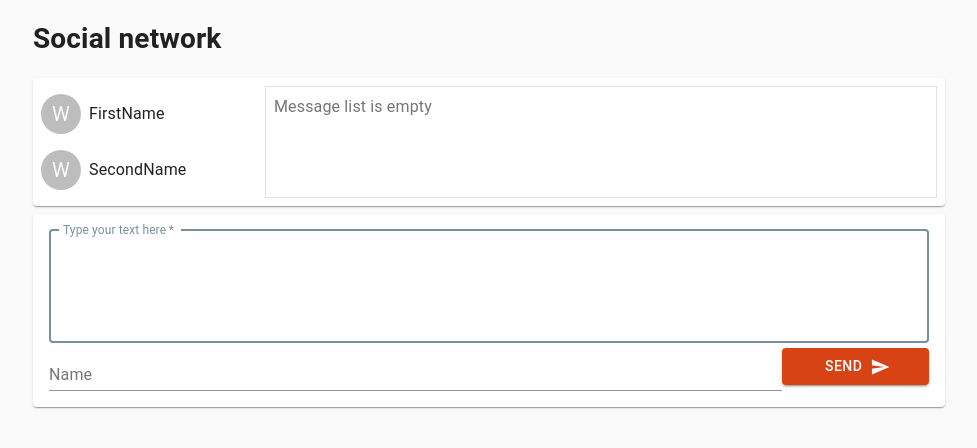
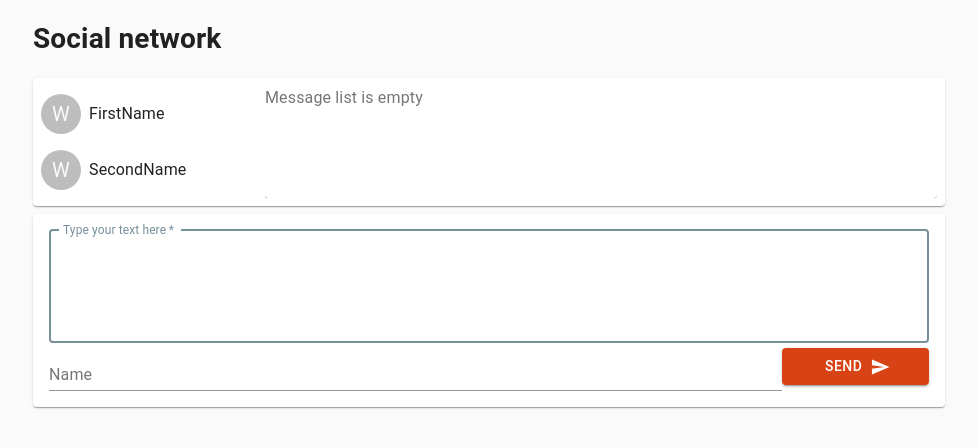
Before and after one commit to Evgenii-K/social_network_react, a React (Create React App) app: page / in a window 1280 px wide. Shown: the top 448 px of the page, without its empty margins (151-1128 px from the left). Built offline with nearby package versions, Linux system fonts and the light colour scheme.

Commit message:
some refactoring

```diff
--- a/package.json
+++ b/package.json
@@ -12,6 +12,7 @@
     "prop-types": "^15.7.2",
     "react": "^17.0.2",
     "react-dom": "^17.0.2",
+    "react-router-dom": "^5.2.0",
     "react-scripts": "^4.0.3",
     "web-vitals": "^1.0.1"
   },
--- a/src/App.js
+++ b/src/App.js
@@ -1,7 +1,7 @@
 import React, { useState, useEffect, useRef } from 'react';
 import CssBaseline from '@material-ui/core/CssBaseline';
 import Container from '@material-ui/core/Container';
-import MessageList from './components/MessageList/MessageList'
+import Chats from './components/Chats/Chats'
 import AppHeader from './components/App-header/App-header'
 import PostForm from './components/PostForm/PostForm'
 import { createTheme, ThemeProvider } from '@material-ui/core/styles'
@@ -43,24 +43,24 @@ function App() {
         setMessageList([...messageList, {
           id: Date.now(),
           author: 'Bot',
-          text: `Answer to ${lastAuthor}: Lorem ipsum dolor sit amet.`
+          text: `Привет ${lastAuthor}!`
         }])
       }, 1500)
     }
     window.scrollTo({ top: formRef.current.offsetTop, left: 0, behavior: 'smooth' })
   }, [messageList])
 
-  useEffect(() => {
-    return () => clearTimeout(timer.current)
-  }, [])
+  // useEffect(() => {
+  //   return () => clearTimeout(timer.current)
+  // }, [])
 
   return (
     <ThemeProvider theme={chatTheme}>
       <CssBaseline />
       <Container maxWidth="md">
         <AppHeader />
-        <MessageList messages={messageList} chats={chatList}/>
-        <PostForm onAdd={onAddMessage} formRef={formRef}/>
+        <Chats messages={messageList} chats={chatList}/>
+        <PostForm onAdd={onAddMessage} formRef={formRef} />
       </Container>
     </ThemeProvider>
   );
--- /dev/null
+++ b/src/components/Chats/Chats.js
@@ -0,0 +1,49 @@
+import PropTypes from 'prop-types'
+import ChatList from '../ChatList/ChatList'
+import Grid from '@material-ui/core/Grid'
+import Paper from '@material-ui/core/Paper'
+import MessageList from '../MessageList/MessageList'
+import { makeStyles } from '@material-ui/core/styles'
+
+const useStyles = makeStyles((theme) => ({
+  paper: {
+    margin: `${theme.spacing(1)}px auto`,
+    padding: theme.spacing(1),
+  },
+  root: {
+    flexGrow: 1,
+    overflow: 'hidden',
+    alignSelf: 'stretch',
+    minHeight: '100%'
+  }
+}));
+
+function Chats ({messages, chats}) {
+
+  const classes = useStyles()
+
+  return (
+    <Paper className={classes.paper}>
+      <Grid
+        container
+        direction="row"
+        justifyContent="center"
+        alignItems="flex-start"
+      >
+        <Grid item xs={3}>
+          <ChatList chats={chats}/>
+        </Grid>
+        <Grid item xs={9} className={classes.root}>
+          <MessageList messages={messages}/>
+        </Grid>
+      </Grid>
+    </Paper>
+  )
+}
+
+Chats.prpTypes = {
+  messages: PropTypes.array,
+  chats: PropTypes.array
+}
+
+export default Chats
--- a/src/components/Message/Message.js
+++ b/src/components/Message/Message.js
@@ -3,15 +3,19 @@ import PropTypes from 'prop-types'
 import Grid from '@material-ui/core/Grid'
 import Typography from '@material-ui/core/Typography'
 import { makeStyles } from '@material-ui/core/styles'
+import Paper from '@material-ui/core/Paper'
 
 const useStyles = makeStyles((theme) => ({
+  paper: {
+    margin: `${theme.spacing(1)}px`,
+  },
   grid: {
     margin: `${theme.spacing(1)}px`,
     wordWrap: 'break-word'
   },
   msg: {
     padding: `${theme.spacing(1)}px 0`,
-    borderBottom: '1px solid rgba(0, 0, 0, 0.12)'
+    // borderBottom: '1px solid rgba(0, 0, 0, 0.12)'
   }
 }));
 
@@ -20,7 +24,7 @@ function Message({text, author}) {
   const classes = useStyles()
 
   return (
-    <>
+    <Paper variant="outlined" className={classes.paper}>
       <Grid className={classes.grid}>
         <Grid item xs={12}>
           <Typography color="primary">{ author }</Typography>
@@ -31,7 +35,7 @@ function Message({text, author}) {
           </Typography>
         </Grid>
       </Grid>
-    </>
+    </Paper>
   );
 }
 
--- a/src/components/MessageList/MessageList.js
+++ b/src/components/MessageList/MessageList.js
@@ -1,49 +1,24 @@
-import React from 'react'
 import PropTypes from 'prop-types'
-import ChatList from '../ChatList/ChatList'
-import Grid from '@material-ui/core/Grid'
 import Paper from '@material-ui/core/Paper'
 import Typography from '@material-ui/core/Typography'
 import Message from '../Message/Message'
 import { makeStyles } from '@material-ui/core/styles'
 
-const useStyles = makeStyles((theme) => ({
-  paper: {
-    margin: `${theme.spacing(1)}px auto`,
-    padding: theme.spacing(1),
-  },
+const useStyles = makeStyles(() => ({
   paperChat: {
     minHeight: '100%'
   },
-  root: {
-    flexGrow: 1,
-    overflow: 'hidden',
-    alignSelf: 'stretch',
-    minHeight: '100%'
-  },
   grid: {
-    margin: `${theme.spacing(1)}px`,
     color: 'rgba(0, 0, 0, 0.54)'
   }
 }));
 
-function MessageList ({messages, chats}) {
+function MessageList ({messages}) {
 
   const classes = useStyles()
 
   return (
-    <Paper className={classes.paper}>
-      <Grid
-        container
-        direction="row"
-        justifyContent="center"
-        alignItems="flex-start"
-      >
-        <Grid item xs={3}>
-          <ChatList chats={chats}/>
-        </Grid>
-        <Grid item xs={9} className={classes.root}>
-          <Paper variant="outlined" square className={classes.paperChat}>
+    <Paper className={classes.paperChat}>
       {messages.length
         ? messages.map(message => {
           const {id, ...msg} = message
@@ -52,15 +27,11 @@ function MessageList ({messages, chats}) {
         : <Typography className={classes.grid}>Message list is empty</Typography>
       }
     </Paper>
-        </Grid>
-      </Grid>
-    </Paper>
   )
 }
 
 MessageList.prpTypes = {
-  messages: PropTypes.array,
-  chats: PropTypes.array
+  messages: PropTypes.array
 }
 
 export default MessageList
--- a/src/components/PostForm/PostForm.js
+++ b/src/components/PostForm/PostForm.js
@@ -1,4 +1,4 @@
-import React, {useState, useRef} from 'react'
+import {useState, useRef } from 'react'
 import { makeStyles } from '@material-ui/core/styles'
 import TextField from '@material-ui/core/TextField'
 import Paper from '@material-ui/core/Paper'
@@ -52,6 +52,7 @@ function PostForm ({onAdd, formRef}) {
       }
     })
   }
+
 
   return (
     <Paper className={classes.paper} ref={formRef}>
```
Also changed, not shown: 1 other file (tests, documents, lock files or other folders). Lines whose indentation alone changed are shown as unchanged.
